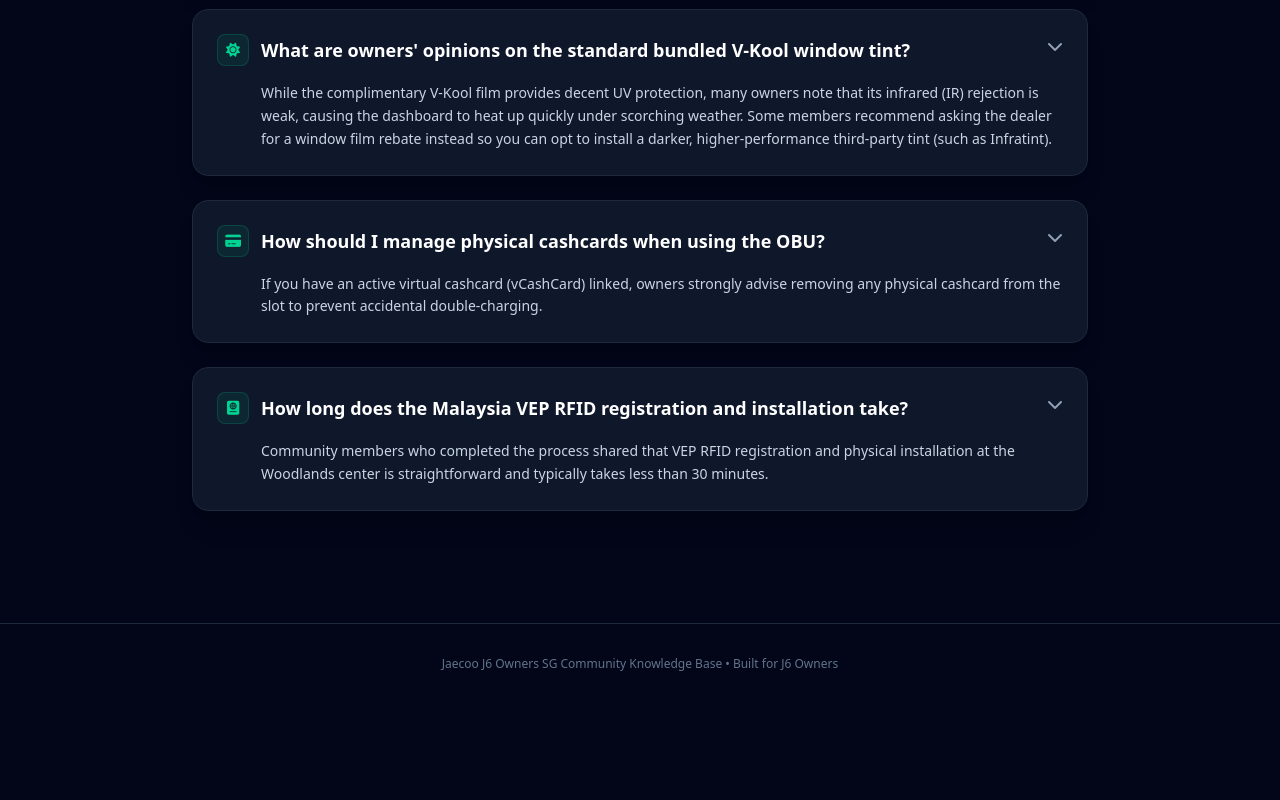
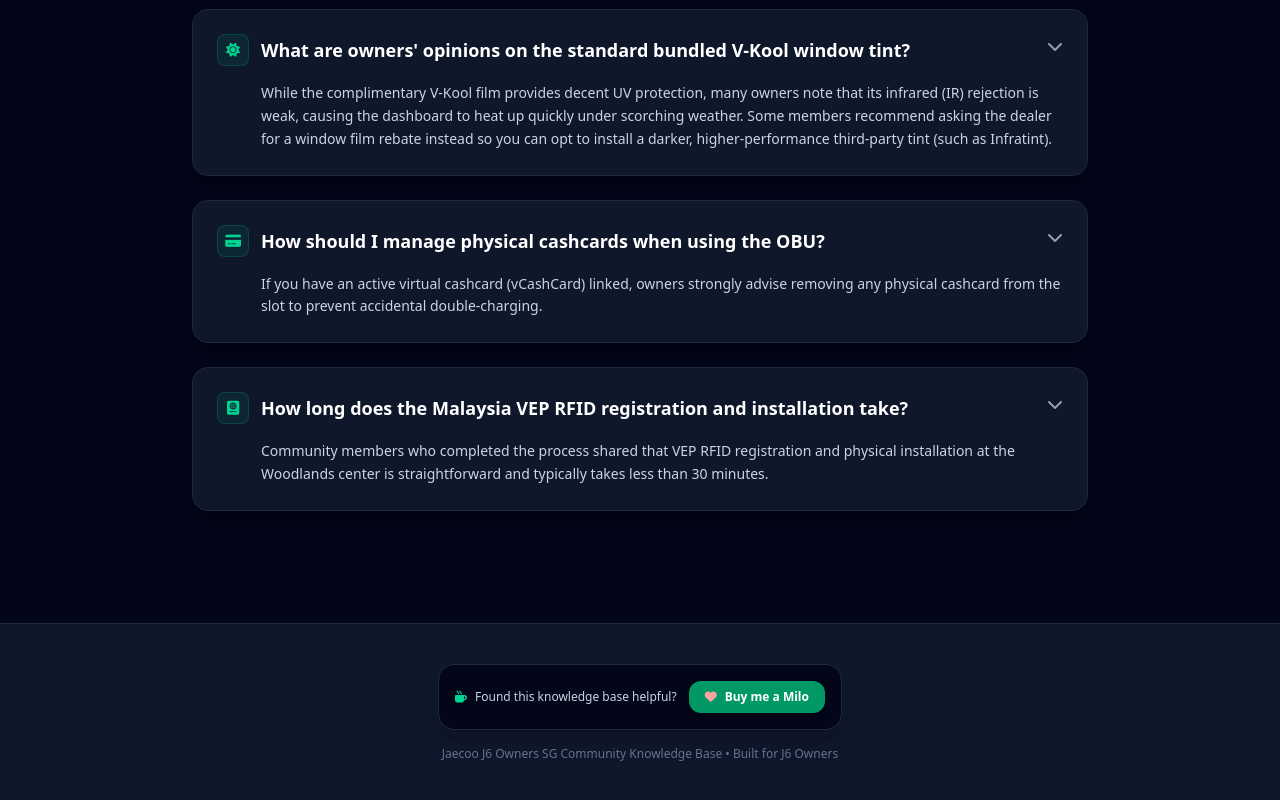
Before and after one commit to silverag9/jaecoo-j6, a plain HTML site: page index.html in a window 1280 px wide. Shown: the part 2590-3390 px from the top of the page. Before the commit the page ends 3294 px from the top, so only its background shows below. Drawn offline with nearby package versions, Linux system fonts and the light colour scheme.

Commit message:
Update index.html
Added support button

```diff
--- a/index.html
+++ b/index.html
@@ -7,7 +7,8 @@
     <script src="https://cdn.jsdelivr.net/npm/@tailwindcss/browser@4"></script>
     <link rel="stylesheet" href="https://cdnjs.cloudflare.com/ajax/libs/font-awesome/6.4.0/css/all.min.css">
 </head>
-<body class="bg-slate-950 text-slate-100 min-h-screen font-sans selection:bg-emerald-500 selection:text-white">
+<body class="bg-slate-950 text-slate-100 min-h-screen font-sans selection:bg-emerald-500 selection:text-white flex flex-col justify-between">
+    <div>
         <!-- Header -->
         <header class="bg-slate-900 border-b border-slate-800 sticky top-0 z-50 backdrop-blur-md bg-opacity-90">
             <div class="max-w-7xl mx-auto px-4 sm:px-6 lg:px-8 h-16 flex items-center justify-between">
@@ -93,10 +94,23 @@
                 <p class="text-slate-400 text-base">No matching questions found. Try different keywords!</p>
             </div>
         </main>
+    </div>
 
-    <!-- Footer -->
-    <footer class="mt-20 border-t border-slate-800 py-8 text-center text-xs text-slate-500">
-        <p>Jaecoo J6 Owners SG Community Knowledge Base &bull; Built for J6 Owners</p>
+    <!-- Footer & Support Section -->
+    <footer class="mt-20 border-t border-slate-800 bg-slate-900 py-10 text-center text-xs text-slate-400">
+        <div class="max-w-7xl mx-auto px-4 sm:px-6 lg:px-8 space-y-4">
+            <div class="inline-flex flex-col sm:flex-row items-center justify-center gap-3 bg-slate-950 border border-slate-800 rounded-2xl p-4 shadow-xl">
+                <div class="flex items-center space-x-2 text-slate-300 font-medium">
+                    <i class="fa-solid fa-mug-hot text-emerald-400"></i>
+                    <span>Found this knowledge base helpful?</span>
+                </div>
+                <a href="#support" onclick="alert('Thank you for supporting the community! You can configure your PayNow or support link here.'); return false;" class="px-4 py-2 bg-emerald-600 hover:bg-emerald-500 text-white font-semibold rounded-xl shadow-md transition-all flex items-center space-x-2">
+                    <i class="fa-solid fa-heart text-red-300"></i>
+                    <span>Buy me a Milo</span>
+                </a>
+            </div>
+            <p class="text-slate-500">Jaecoo J6 Owners SG Community Knowledge Base &bull; Built for J6 Owners</p>
+        </div>
     </footer>
 
     <!-- JavaScript for Dynamic Loading & Interactivity -->
```
Lines whose indentation alone changed are shown as unchanged.
